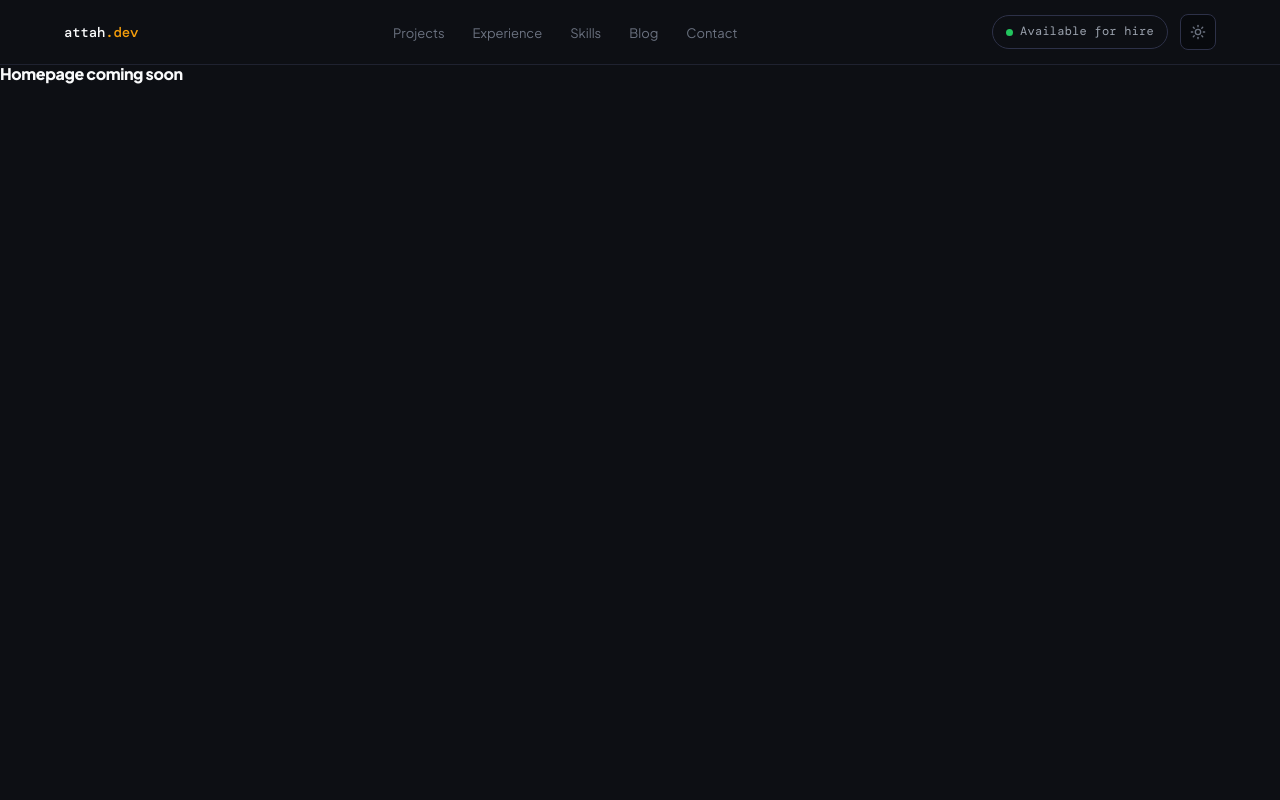
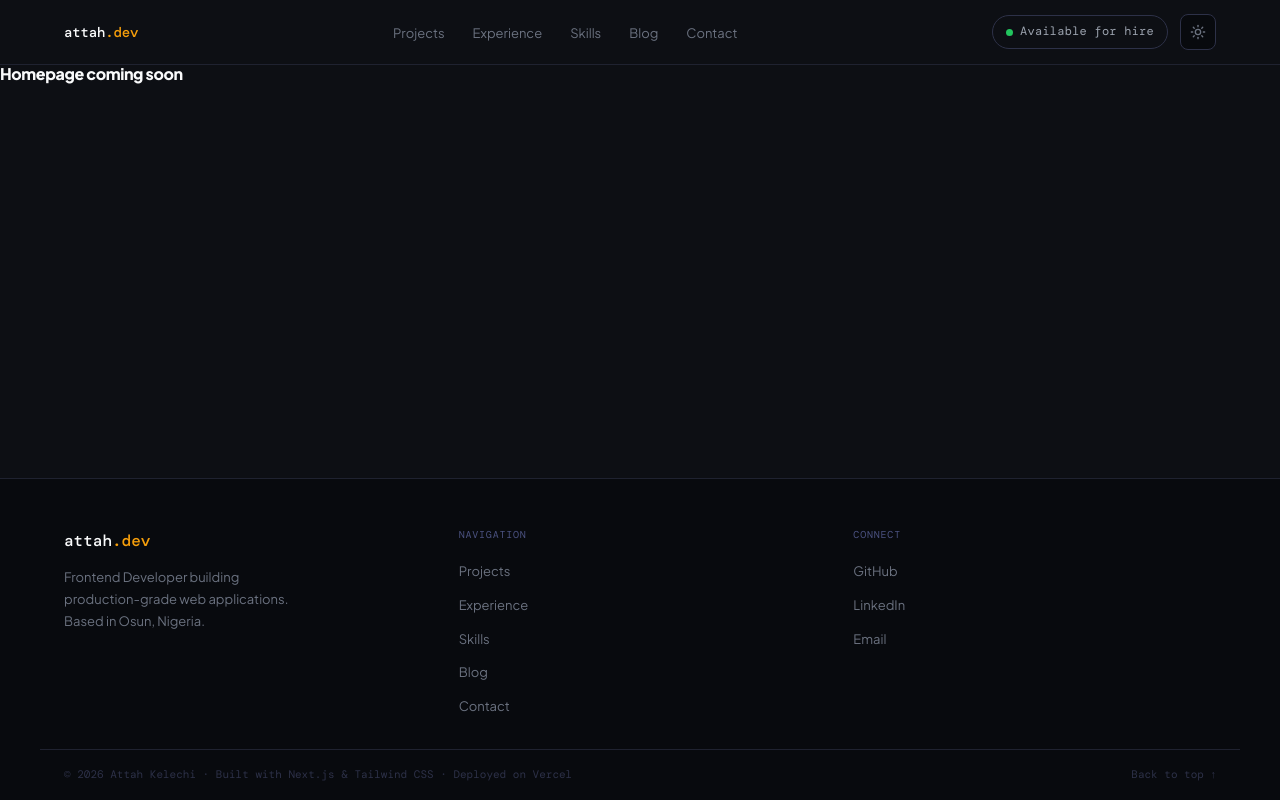
Before and after one commit to Kaycee-attah/attah-dev, a Next.js app: page / in a window 1280 px wide. Built offline with nearby package versions, Linux system fonts and the light colour scheme.

Commit message:
Add Footer component

```diff
--- a/app/globals.css
+++ b/app/globals.css
@@ -185,3 +185,10 @@ h1, h2, h3, h4, h5, h6 {
     display: flex !important;
   }
 }
+
+/* ─── FOOTER RESPONSIVE ──────────────────────────────────── */
+@media (max-width: 768px) {
+  .footer-grid {
+    grid-template-columns: 1fr !important;
+  }
+}
--- a/app/layout.tsx
+++ b/app/layout.tsx
@@ -3,6 +3,7 @@ import { Plus_Jakarta_Sans, DM_Mono } from "next/font/google";
 import "./globals.css";
 import { ThemeProvider } from "@/components/providers/ThemeProvider";
 import Navbar from "@/components/layout/Navbar";
+import Footer from "@/components/layout/Footer";
 
 const plusJakarta = Plus_Jakarta_Sans({
   variable: "--font-sans",
@@ -44,10 +45,19 @@ export default function RootLayout({
       lang="en"
       className={`${plusJakarta.variable} ${dmMono.variable} antialiased`}
     >
-      <body>
+      <body
+        style={{
+            minHeight: '100vh',
+            display: 'flex',
+            flexDirection: 'column',
+          }}
+      >
         <ThemeProvider>
           <Navbar />
-          {children}
+          <main style={{ flex: 1 }}>
+            {children}
+          </main>
+          <Footer />
         </ThemeProvider>
       </body>
     </html>
--- /dev/null
+++ b/components/layout/Footer.tsx
@@ -0,0 +1,200 @@
+import Link from 'next/link'
+
+// ─── FOOTER LINKS ────────────────────────────────────────────
+const footerLinks = [
+  { label: 'Projects',   href: '/projects'   },
+  { label: 'Experience', href: '/experience' },
+  { label: 'Skills',     href: '/skills'     },
+  { label: 'Blog',       href: '/blog'       },
+  { label: 'Contact',    href: '/contact'    },
+]
+
+const socialLinks = [
+  { label: 'GitHub',   href: 'https://github.com/Kaycee-attah'              },
+  { label: 'LinkedIn', href: 'https://linkedin.com/in/kelechi-attah'        },
+  { label: 'Email',    href: 'mailto:attahkelechi97@gmail.com'              },
+]
+
+// ─── FOOTER COMPONENT ────────────────────────────────────────
+export default function Footer() {
+  const currentYear = new Date().getFullYear()
+
+  return (
+    <footer
+      style={{
+        borderTop: '0.5px solid var(--border)',
+        background: 'var(--bg-surface)',
+        marginTop: 'auto',
+      }}
+    >
+      {/* MAIN FOOTER CONTENT */}
+      <div
+        style={{
+          maxWidth: '1200px',
+          margin: '0 auto',
+          padding: '48px 24px 32px',
+          display: 'grid',
+          gridTemplateColumns: '1fr 1fr 1fr',
+          gap: '32px',
+        }}
+        className="footer-grid"
+      >
+
+        {/* COLUMN 1 — Brand */}
+        <div>
+          <Link
+            href="/"
+            style={{
+              fontFamily: 'var(--font-mono)',
+              fontSize: '16px',
+              fontWeight: 500,
+              color: 'var(--text-primary)',
+              textDecoration: 'none',
+              display: 'inline-block',
+              marginBottom: '12px',
+            }}
+          >
+            attah<span style={{ color: 'var(--amber)' }}>.dev</span>
+          </Link>
+          <p
+            style={{
+              fontSize: '13px',
+              color: 'var(--text-dim)',
+              lineHeight: 1.7,
+              maxWidth: '240px',
+              margin: 0,
+            }}
+          >
+            Frontend Developer building production-grade web applications.
+            Based in Osun, Nigeria.
+          </p>
+        </div>
+
+        {/* COLUMN 2 — Navigation */}
+        <div>
+          <p
+            style={{
+              fontFamily: 'var(--font-mono)',
+              fontSize: '10px',
+              color: 'var(--text-ghost)',
+              letterSpacing: '0.08em',
+              textTransform: 'uppercase',
+              marginBottom: '14px',
+            }}
+          >
+            Navigation
+          </p>
+          <ul
+            style={{
+              listStyle: 'none',
+              margin: 0,
+              padding: 0,
+              display: 'flex',
+              flexDirection: 'column',
+              gap: '8px',
+            }}
+          >
+            {footerLinks.map((link) => (
+              <li key={link.href}>
+                <Link
+                  href={link.href}
+                  style={{
+                    fontSize: '13px',
+                    color: 'var(--text-dim)',
+                    textDecoration: 'none',
+                    transition: 'color var(--transition)',
+                  }}
+                >
+                  {link.label}
+                </Link>
+              </li>
+            ))}
+          </ul>
+        </div>
+
+        {/* COLUMN 3 — Connect */}
+        <div>
+          <p
+            style={{
+              fontFamily: 'var(--font-mono)',
+              fontSize: '10px',
+              color: 'var(--text-ghost)',
+              letterSpacing: '0.08em',
+              textTransform: 'uppercase',
+              marginBottom: '14px',
+            }}
+          >
+            Connect
+          </p>
+          <ul
+            style={{
+              listStyle: 'none',
+              margin: 0,
+              padding: 0,
+              display: 'flex',
+              flexDirection: 'column',
+              gap: '8px',
+            }}
+          >
+            {socialLinks.map((link) => (
+              <li key={link.href}>
+                <a
+                  href={link.href}
+                  target={link.href.startsWith('http') ? '_blank' : undefined}
+                  rel={link.href.startsWith('http') ? 'noopener noreferrer' : undefined}
+                  style={{
+                    fontSize: '13px',
+                    color: 'var(--text-dim)',
+                    textDecoration: 'none',
+                    transition: 'color var(--transition)',
+                  }}
+                >
+                  {link.label}
+                </a>
+              </li>
+            ))}
+          </ul>
+        </div>
+
+      </div>
+
+      {/* BOTTOM BAR */}
+      <div
+        style={{
+          borderTop: '0.5px solid var(--border)',
+          maxWidth: '1200px',
+          margin: '0 auto',
+          padding: '16px 24px',
+          display: 'flex',
+          alignItems: 'center',
+          justifyContent: 'space-between',
+          flexWrap: 'wrap',
+          gap: '8px',
+        }}
+      >
+        <p
+          style={{
+            fontFamily: 'var(--font-mono)',
+            fontSize: '11px',
+            color: 'var(--text-whisper)',
+            margin: 0,
+          }}
+        >
+          © {currentYear} Attah Kelechi · Built with Next.js & Tailwind CSS · Deployed on Vercel
+        </p>
+        <a
+          href="#top"
+          style={{
+            fontFamily: 'var(--font-mono)',
+            fontSize: '11px',
+            color: 'var(--text-whisper)',
+            textDecoration: 'none',
+            transition: 'color var(--transition)',
+          }}
+        >
+          Back to top ↑
+        </a>
+      </div>
+    </footer>
+  )
+}
```
